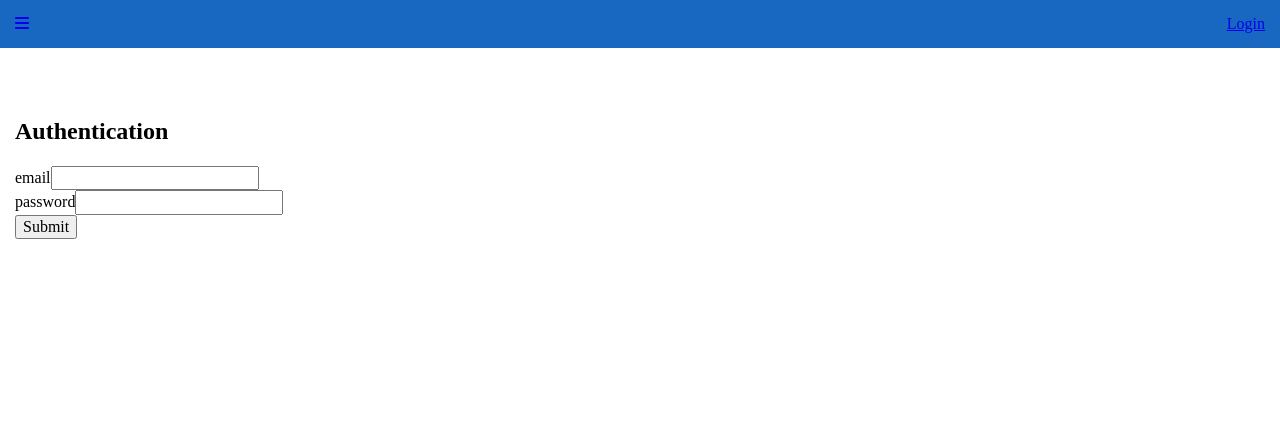
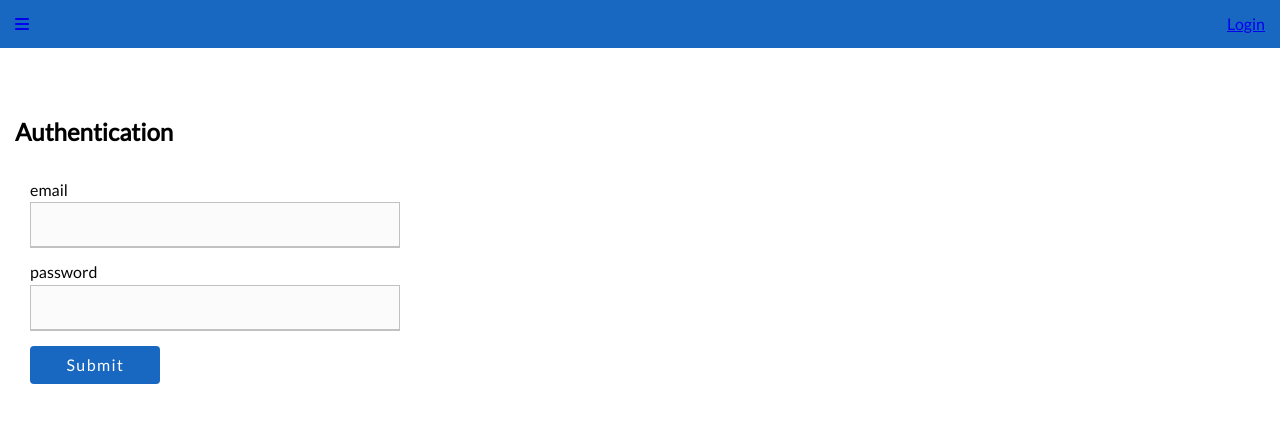
Before and after one commit to Nepsha1986/ttl-project, a React app: page /login in a window 1280 px wide. Built offline with nearby package versions, Linux system fonts and the light colour scheme.

Commit message:
Created a druft for a login page.

```diff
--- a/src/components/app/App.js
+++ b/src/components/app/App.js
@@ -3,6 +3,8 @@ import {
     Switch,
     Route,
 } from "react-router-dom";
+
+import '../../styles/all.scss';
 
 import {Auth} from "../../pages/auth";
 import {Home} from "../../pages/home";
--- /dev/null
+++ b/src/components/auth-form/AuthForm.js
@@ -0,0 +1,23 @@
+import React from "react";
+import './style.scss';
+import {Button} from "../button";
+
+export const AuthForm = () => {
+    return (
+        <div className="auth-form">
+            <form>
+                <div className="auth-form__group">
+                    <label htmlFor="email">email</label>
+                    <input type="text" id="email"/>
+                </div>
+
+                <div className="auth-form__group">
+                    <label htmlFor="password">password</label>
+                    <input type="password" id="password"/>
+                </div>
+
+                <Button onClick={()=>{ alert('btn clicked!') }}>Submit</Button>
+            </form>
+        </div>
+    )
+};
--- /dev/null
+++ b/src/components/auth-form/index.js
@@ -0,0 +1,3 @@
+import {AuthForm} from './AuthForm';
+
+export {AuthForm};
--- /dev/null
+++ b/src/components/auth-form/style.scss
@@ -0,0 +1,9 @@
+.auth-form {
+  padding: 15px;
+  width: 100%;
+  max-width: 400px;
+
+  &__group {
+    margin-bottom: 15px;
+  }
+}
--- /dev/null
+++ b/src/components/button/Button.js
@@ -0,0 +1,11 @@
+import React from 'react';
+
+import './style.scss';
+
+export const Button = (props) => {
+    return (
+        <button className='btn' onClick={props.onClick}>
+            {props.children}
+        </button>
+    )
+};
--- /dev/null
+++ b/src/components/button/index.js
@@ -0,0 +1,3 @@
+import {Button} from "./Button";
+
+export {Button};
--- /dev/null
+++ b/src/components/button/style.scss
@@ -0,0 +1,20 @@
+.btn {
+  align-items: center;
+  border-radius: 4px;
+  display: inline-flex;
+  flex: 0 0 auto;
+  font-weight: 500;
+  letter-spacing: 0.0892857143em;
+  justify-content: center;
+  outline: 0;
+  padding: 10px 35px;
+  cursor: pointer;
+  position: relative;
+  text-decoration: none;
+  text-indent: 0.0892857143em;
+  vertical-align: middle;
+  background: #1867c0;
+  border: none;
+  color: #fff;
+  white-space: nowrap;
+}
--- a/src/index.html
+++ b/src/index.html
@@ -6,6 +6,7 @@
           content="width=device-width">
     <title>Time Line</title>
     <link rel="stylesheet" href="https://cdnjs.cloudflare.com/ajax/libs/normalize/8.0.1/normalize.min.css">
+    <link href="https://fonts.googleapis.com/css?family=Lato&display=swap" rel="stylesheet">
     <script src="https://kit.fontawesome.com/3deaca6e4a.js" crossorigin="anonymous"></script>
 </head>
 <body>
--- a/src/pages/auth/Auth.js
+++ b/src/pages/auth/Auth.js
@@ -1,24 +1,13 @@
 import React from 'react';
 import "./style.scss";
+import {AuthForm} from "../../components/auth-form";
 
 export const Auth = () => {
     return (
         <div className="container">
             <h2>Authentication</h2>
 
-            <form action="">
-                <div className="group">
-                    <label htmlFor="email">email</label>
-                    <input type="text" id="email"/>
-                </div>
-
-                <div className="group">
-                    <label htmlFor="password">password</label>
-                    <input type="password" id="password"/>
-                </div>
-
-                <button type="submit">Submit</button>
-            </form>
+            <AuthForm/>
         </div>
     )
 };
--- /dev/null
+++ b/src/styles/all.scss
@@ -0,0 +1,4 @@
+@import "base/typography";
+@import "base/form";
+
+@import "./shame";
--- /dev/null
+++ b/src/styles/base/form.scss
@@ -0,0 +1,21 @@
+label {
+  display: block;
+  color: #070707;
+  margin-bottom: 3px;
+  font-weight: 300;
+}
+
+input {
+  background: #fbfbfb;
+  border: 1px solid #c1c1c1;
+  border-bottom-width: 2px;
+  border-radius: 0;
+  color: #000;
+  font-family: inherit;
+  font-size: 1rem;
+  font-weight: initial;
+  line-height: 1.2;
+  letter-spacing: normal;
+  padding: 12px;
+  width: 100%;
+}
--- /dev/null
+++ b/src/styles/base/typography.scss
@@ -0,0 +1,3 @@
+body, html {
+  font-family: 'Lato', sans-serif;
+}
--- /dev/null
+++ b/src/styles/shame.scss
@@ -0,0 +1,3 @@
+* {
+  box-sizing: border-box;
+}
```
